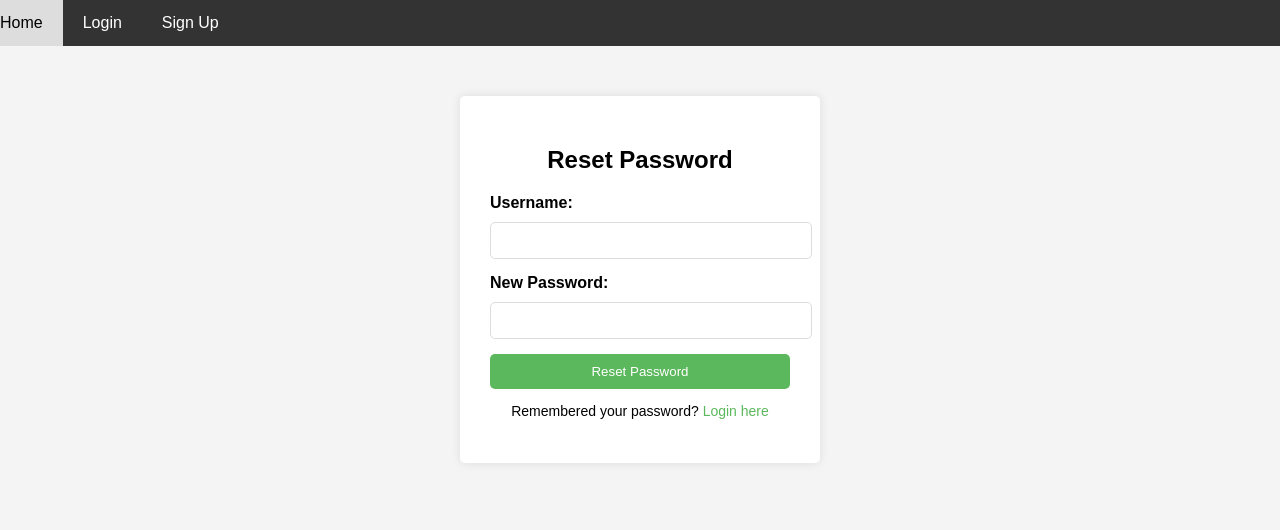
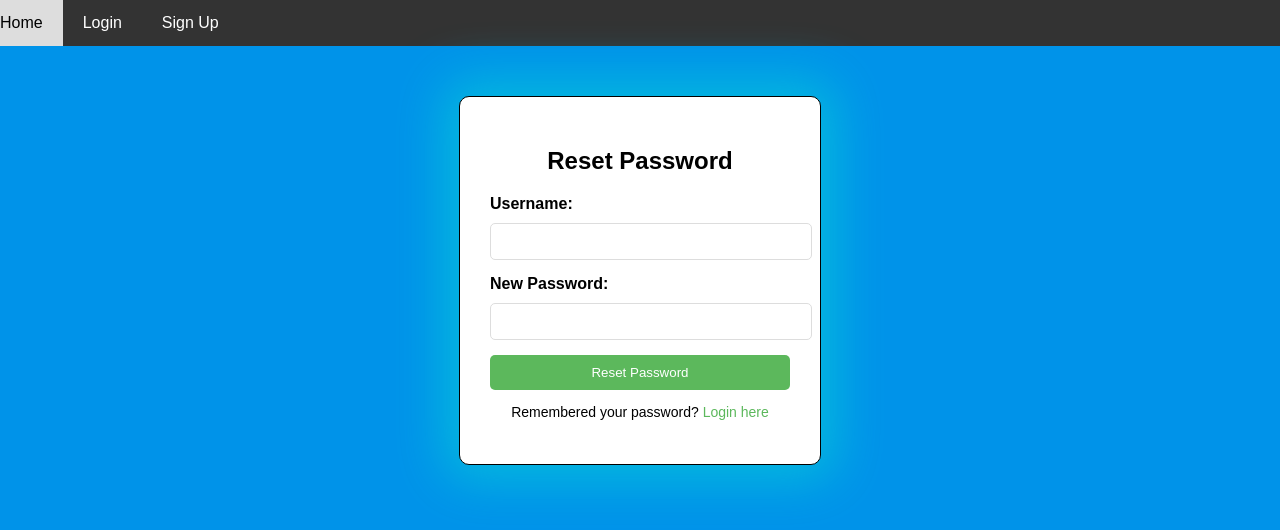
Before and after one commit to kuttaop123/FileHaven, a PHP site: page /reset_password.php in a window 1280 px wide; the page is wider, and only the part inside the window is pictured. Shown: the top 530 px of that part. Run offline with PHP 8.4, Linux system fonts and the light colour scheme.

Commit message:
reset_password.php

```diff
--- a/reset_password.php
+++ b/reset_password.php
@@ -41,7 +41,7 @@ if ($_SERVER['REQUEST_METHOD'] === 'POST') {
     <style>
         body {
             font-family: Arial, sans-serif;
-            background-color: #f4f4f4;
+            background-color: #0093E9;
             margin: 0;
             padding: 0;
         }
@@ -51,8 +51,9 @@ if ($_SERVER['REQUEST_METHOD'] === 'POST') {
             margin: 50px auto;
             padding: 30px;
             background-color: #fff;
-            box-shadow: 0 0 10px rgba(0, 0, 0, 0.1);
-            border-radius: 5px;
+            border-radius: 10px;
+            box-shadow: 0 0 50px 15px #04BADE;
+            border:0.5px solid black;
         }
 
         .form-container h2 {
@@ -125,7 +126,7 @@ if ($_SERVER['REQUEST_METHOD'] === 'POST') {
 </head>
 <body>
 <nav>
-        <a href="index.php">Home</a>
+        <a href="index.html">Home</a>
         <a href="login.php">Login</a>
         <a href="signup.php">Sign Up</a>
     </nav>
```
